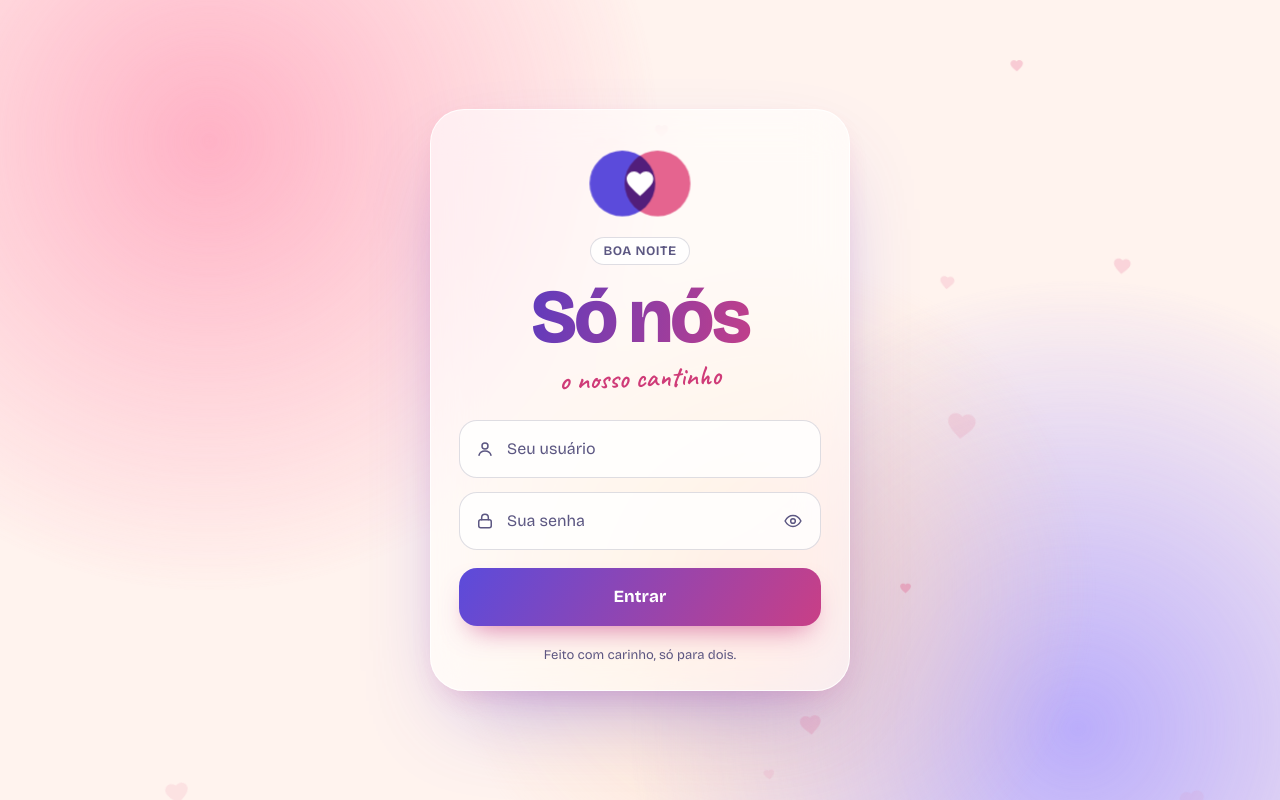
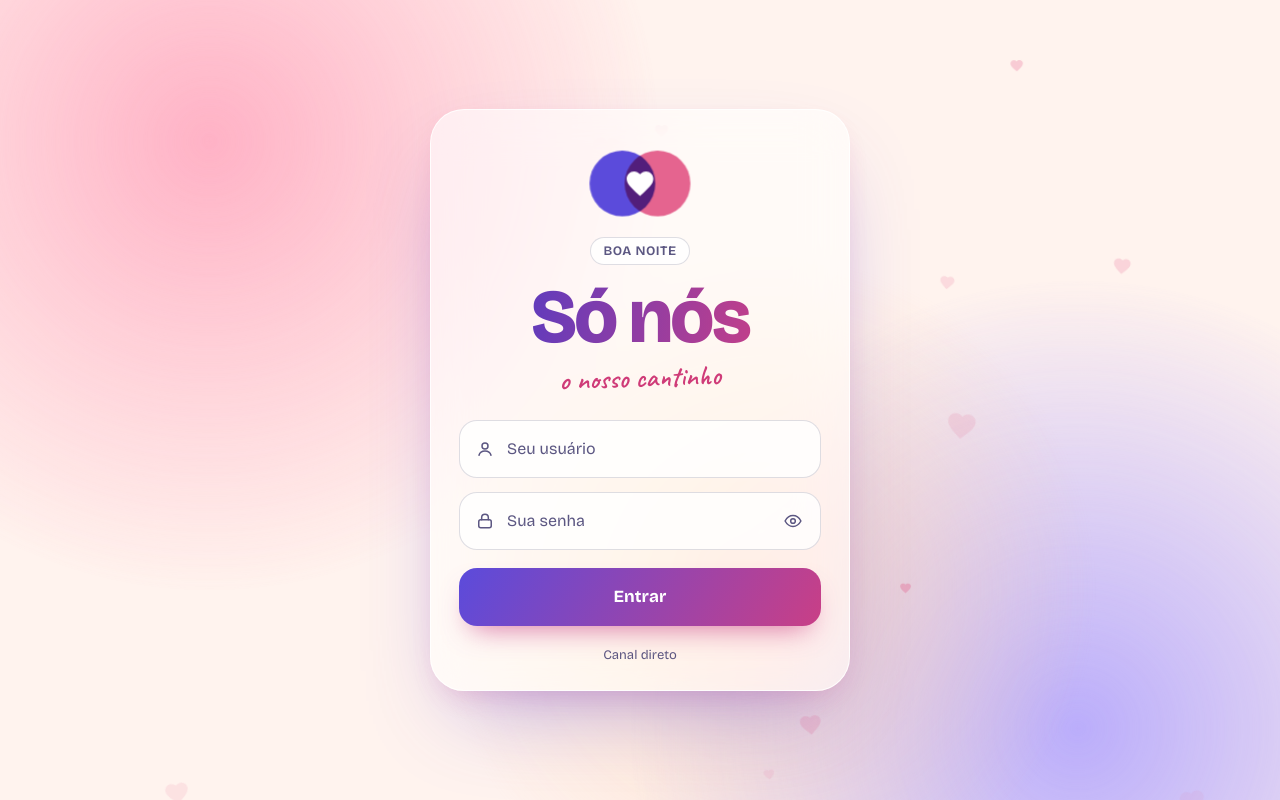
Before and after one commit to mauricioliveir/chat_raio, a website: page views/login.html in a window 1280 px wide. Drawn offline with nearby package versions, Linux system fonts and the light colour scheme.

Commit message:
try again2

```diff
--- a/views/login.html
+++ b/views/login.html
@@ -74,7 +74,7 @@
         </button>
       </form>
 
-      <p class="rodape">Feito com carinho, só para dois.</p>
+      <p class="rodape">Canal direto</p>
     </section>
   </main>
 
```
